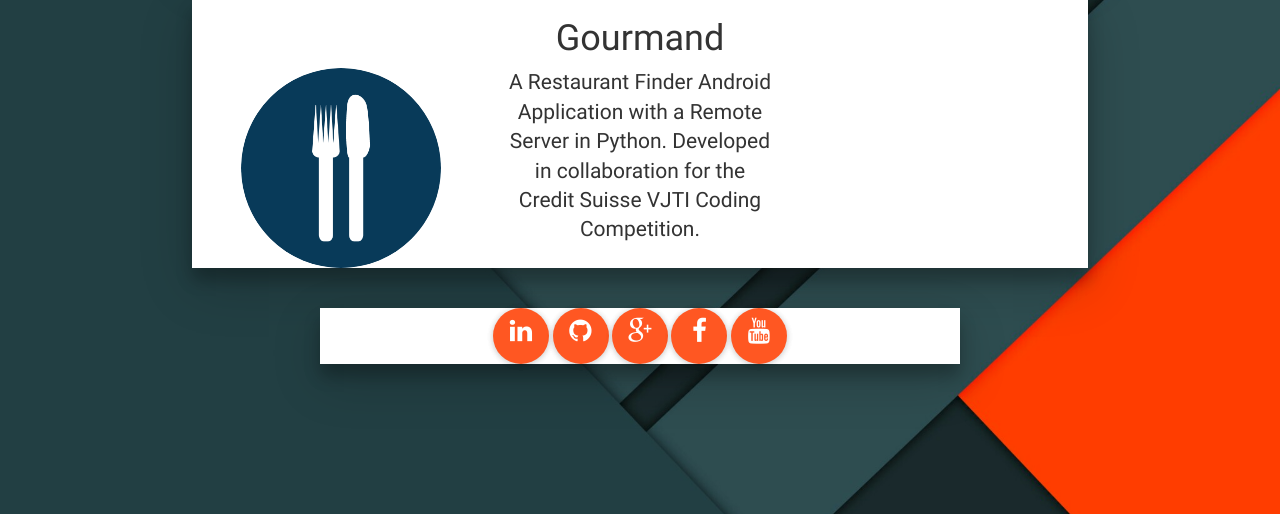
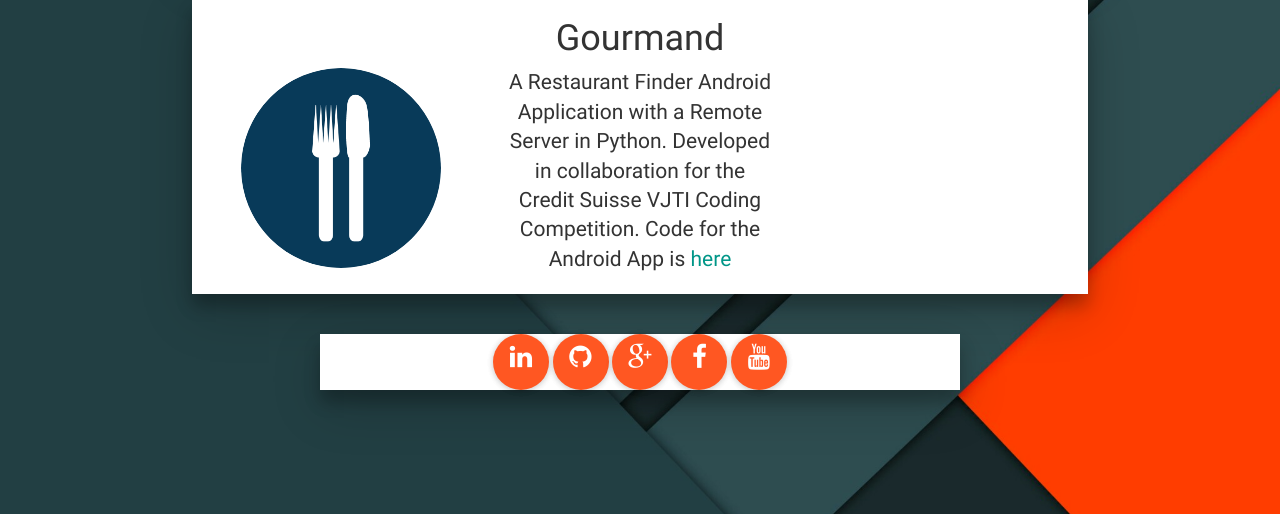
Before and after one commit to eashan/portfolio, a Flask app: page /projects in a window 1280 px wide. Shown: the part 1297-1811 px from the top of the page. Run offline with Flask 2, Linux system fonts and the light colour scheme; some libraries are stand-ins or nearby versions.

Commit message:
gourmand-android-link

```diff
--- a/templates/projects.html
+++ b/templates/projects.html
@@ -112,7 +112,7 @@
          <img class="img-circle" src="static/img/gourmand.png" style="width:200px; height:200px;"></a>
          </div>
          <div class="col-md-4">
-        <p class="lead">A Restaurant Finder Android Application with a Remote Server in Python. Developed in collaboration for the Credit Suisse VJTI Coding Competition. </p>
+        <p class="lead">A Restaurant Finder Android Application with a Remote Server in Python. Developed in collaboration for the Credit Suisse VJTI Coding Competition. Code for the Android App is <a href="https://github.com/eashan/gourmand">here</a> </p>
        </div>
       </div>
     </div>
```
